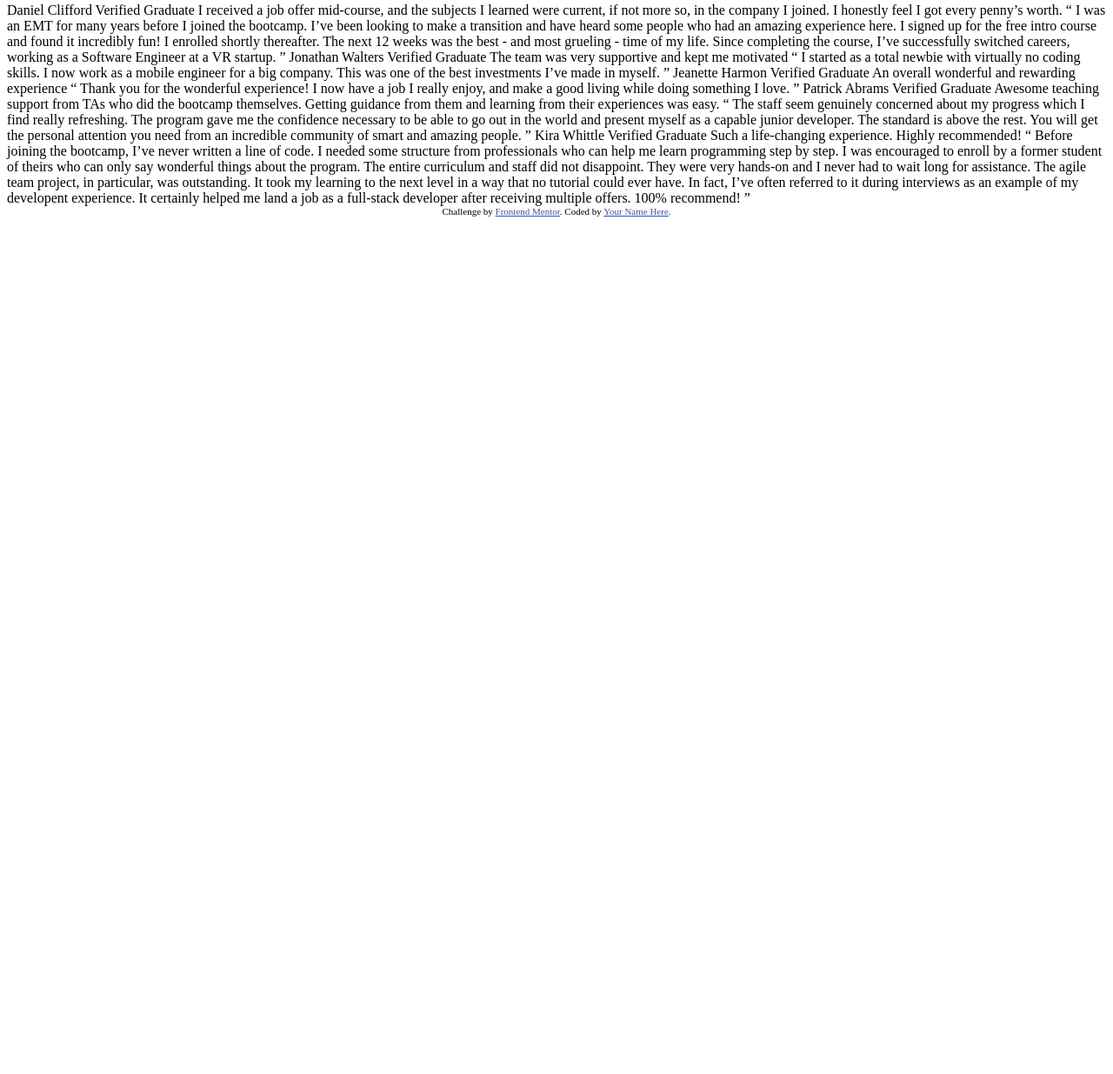
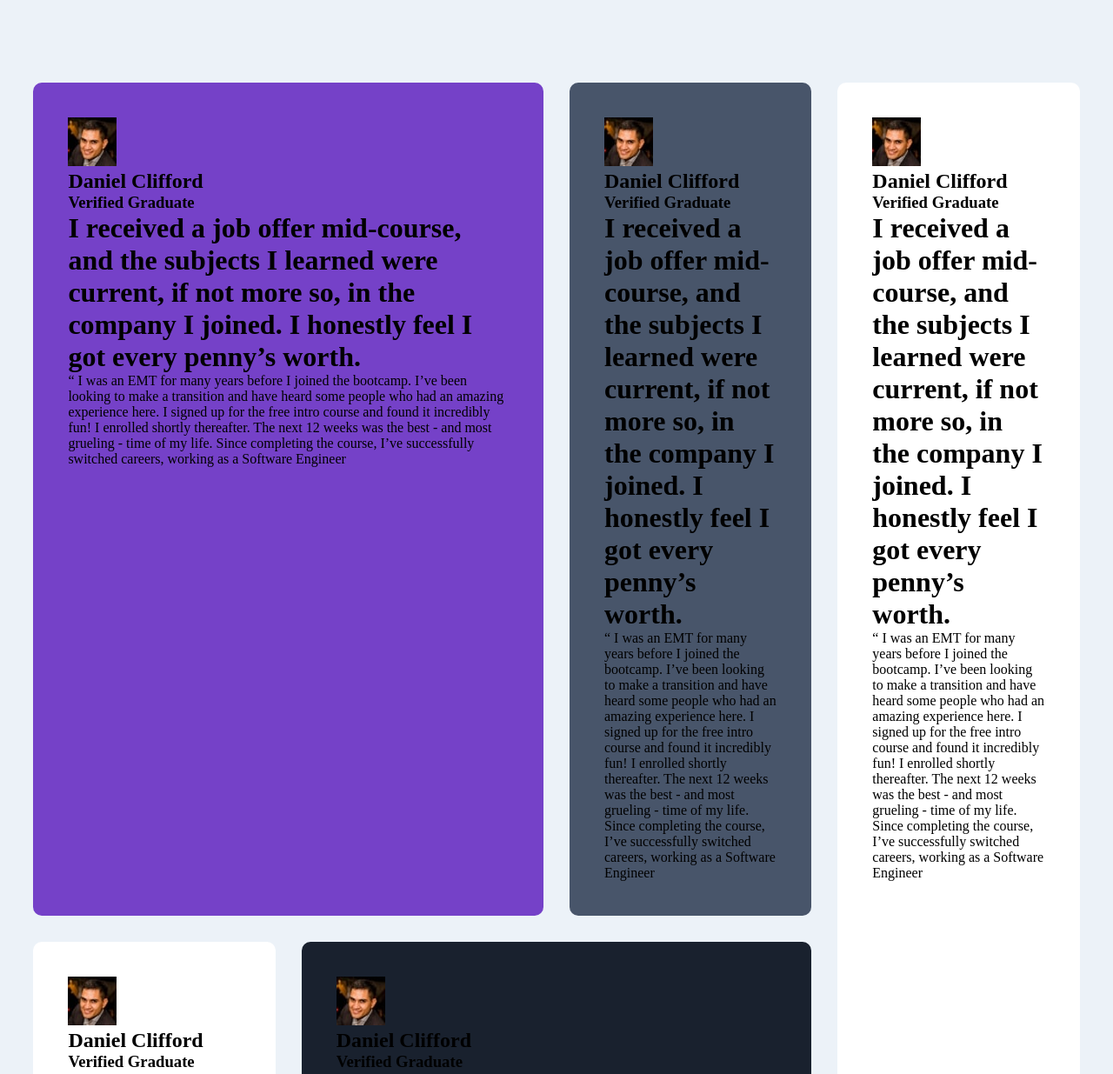
Before and after one commit to guanizorommel/Front-End-Mentor-8, a plain HTML site: page index.html in a window 1280 px wide. Shown: the part 5-1240 px from the top of the page at 87% size. Before the commit the page ends 800 px from the top, so only its background shows below. Drawn offline with Linux system fonts and the light colour scheme.

Commit message:
grid layouts

```diff
--- /dev/null
+++ b/css/style.css
@@ -0,0 +1,73 @@
+/*
+Note for text colors:
+
+1. "Verified Graduate" has the same color as the person's name with 50% opacity
+2. Review paragraphs inside the quotations have the same color as well, but are at 70% opacity
+*/
+
+:root {
+    --moderate-violet:hsl(263, 55%, 52%);
+    --dark-grayish-blue: hsl(217, 19%, 35%);
+    --dark-blackish-blue: hsl(219, 29%, 14%);
+    --white: hsl(0, 0%, 100%);
+
+    --light-gray: hsl(0, 0%, 81%);
+    --light-grayish-blue: hsl(210, 46%, 95%);
+}
+
+* {
+    box-sizing: border-box;
+    margin: 0;
+}
+
+body {
+    background-color: var(--light-grayish-blue);
+    min-height: 100vh;
+}
+
+/*Grid Layout*/
+.grid-container {
+    padding: 100px 3%;
+    max-width: 1400px;
+    margin: 0 auto;
+
+    display:grid;
+    grid-template-columns: 1fr 1fr 1fr 1fr;
+    grid-template-rows: 1fr 1fr;
+    grid-gap: 30px;
+
+    grid-template-areas:
+        "top-violet top-violet top-gray right-sidebar"
+        "bottom-white bottom-black bottom-black right-sidebar"
+}
+
+.top-violet {
+    grid-area: top-violet;
+    background-color: var(--moderate-violet);
+}
+
+.top-gray {
+    grid-area: top-gray;
+    background-color: var(--dark-grayish-blue);
+}
+
+.right-sidebar {
+    grid-area: right-sidebar;
+    background-color: var(--white);
+}
+
+.bottom-white {
+    grid-area: bottom-white;
+    background-color: var(--white);
+}
+
+.bottom-black {
+    grid-area: bottom-black;
+    background-color: var(--dark-blackish-blue);
+}
+
+/*Grid Cosmetics*/
+.top-violet, .top-gray, .right-sidebar, .bottom-white, .bottom-black {
+    border-radius: 10px;
+    padding: 40px;
+}
--- a/index.html
+++ b/index.html
@@ -6,7 +6,10 @@
 
   <link rel="icon" type="image/png" sizes="32x32" href="./images/favicon-32x32.png">
 
-  <title>Frontend Mentor | [Challenge Name Here]</title>
+  <!-- Custom Css-->
+  <link rel="stylesheet" href="./css/style.css">
+
+  <title>Frontend Mentor | [Rommel Guanizo]</title>
 
   <!-- Feel free to remove these styles or customise in your own stylesheet 👍 -->
   <style>
@@ -15,17 +18,125 @@
   </style>
 </head>
 <body>
-  Daniel Clifford
-  Verified Graduate
+  <div class="grid-container">
 
-  I received a job offer mid-course, and the subjects I learned were current, if not more so,
-  in the company I joined. I honestly feel I got every penny’s worth.
+    <div class="top-violet">
 
-  “ I was an EMT for many years before I joined the bootcamp. I’ve been looking to make a
-  transition and have heard some people who had an amazing experience here. I signed up
-  for the free intro course and found it incredibly fun! I enrolled shortly thereafter.
-  The next 12 weeks was the best - and most grueling - time of my life. Since completing
-  the course, I’ve successfully switched careers, working as a Software Engineer at a VR startup. ”
+      <div class="profile">
+        <div class="profile-picture">
+          <img src="images/image-daniel.jpg">
+        </div>
+        <div class="profile-name">
+          <h2>Daniel Clifford</h2>
+          <h3>Verified Graduate</h3>
+        </div>
+      </div>
+
+      <h1>I received a job offer mid-course, and the subjects I learned were current, if not more so,
+        in the company I joined. I honestly feel I got every penny’s worth.</h1>
+      <p>“ I was an EMT for many years before I joined the bootcamp. I’ve been looking to make a
+        transition and have heard some people who had an amazing experience here. I signed up
+        for the free intro course and found it incredibly fun! I enrolled shortly thereafter.
+        The next 12 weeks was the best - and most grueling - time of my life. Since completing
+        the course, I’ve successfully switched careers, working as a Software Engineer </p>
+
+    </div>
+
+    <div class="top-gray">
+
+      <div class="profile">
+        <div class="profile-picture">
+          <img src="images/image-daniel.jpg">
+        </div>
+        <div class="profile-name">
+          <h2>Daniel Clifford</h2>
+          <h3>Verified Graduate</h3>
+        </div>
+      </div>
+
+      <h1>I received a job offer mid-course, and the subjects I learned were current, if not more so,
+        in the company I joined. I honestly feel I got every penny’s worth.</h1>
+      <p>“ I was an EMT for many years before I joined the bootcamp. I’ve been looking to make a
+        transition and have heard some people who had an amazing experience here. I signed up
+        for the free intro course and found it incredibly fun! I enrolled shortly thereafter.
+        The next 12 weeks was the best - and most grueling - time of my life. Since completing
+        the course, I’ve successfully switched careers, working as a Software Engineer </p>
+
+    </div>
+
+    <div class="right-sidebar">
+
+      <div class="profile">
+        <div class="profile-picture">
+          <img src="images/image-daniel.jpg">
+        </div>
+        <div class="profile-name">
+          <h2>Daniel Clifford</h2>
+          <h3>Verified Graduate</h3>
+        </div>
+      </div>
+
+      <h1>I received a job offer mid-course, and the subjects I learned were current, if not more so,
+        in the company I joined. I honestly feel I got every penny’s worth.</h1>
+      <p>“ I was an EMT for many years before I joined the bootcamp. I’ve been looking to make a
+        transition and have heard some people who had an amazing experience here. I signed up
+        for the free intro course and found it incredibly fun! I enrolled shortly thereafter.
+        The next 12 weeks was the best - and most grueling - time of my life. Since completing
+        the course, I’ve successfully switched careers, working as a Software Engineer </p>
+
+    </div>
+
+    <div class="bottom-white">
+
+      <div class="profile">
+        <div class="profile-picture">
+          <img src="images/image-daniel.jpg">
+        </div>
+        <div class="profile-name">
+          <h2>Daniel Clifford</h2>
+          <h3>Verified Graduate</h3>
+        </div>
+      </div>
+
+      <h1>I received a job offer mid-course, and the subjects I learned were current, if not more so,
+        in the company I joined. I honestly feel I got every penny’s worth.</h1>
+      <p>“ I was an EMT for many years before I joined the bootcamp. I’ve been looking to make a
+        transition and have heard some people who had an amazing experience here. I signed up
+        for the free intro course and found it incredibly fun! I enrolled shortly thereafter.
+        The next 12 weeks was the best - and most grueling - time of my life. Since completing
+        the course, I’ve successfully switched careers, working as a Software Engineer </p>
+
+    </div>
+
+    <div class="bottom-black">
+
+      <div class="profile">
+        <div class="profile-picture">
+          <img src="images/image-daniel.jpg">
+        </div>
+        <div class="profile-name">
+          <h2>Daniel Clifford</h2>
+          <h3>Verified Graduate</h3>
+        </div>
+      </div>
+
+      <h1>I received a job offer mid-course, and the subjects I learned were current, if not more so,
+        in the company I joined. I honestly feel I got every penny’s worth.</h1>
+      <p>“ I was an EMT for many years before I joined the bootcamp. I’ve been looking to make a
+        transition and have heard some people who had an amazing experience here. I signed up
+        for the free intro course and found it incredibly fun! I enrolled shortly thereafter.
+        The next 12 weeks was the best - and most grueling - time of my life. Since completing
+        the course, I’ve successfully switched careers, working as a Software Engineer </p>
+
+    </div>
+
+  </div><!--Grid container closing tag-->
+
+
+
+
+
+ at a VR startup. ”
 
   Jonathan Walters
   Verified Graduate
@@ -70,7 +181,7 @@
 
   <div class="attribution">
     Challenge by <a href="https://www.frontendmentor.io?ref=challenge" target="_blank">Frontend Mentor</a>.
-    Coded by <a href="#">Your Name Here</a>.
+    Coded by <a href="#">Rommel Guanizo</a>.
   </div>
 </body>
 </html>
```
